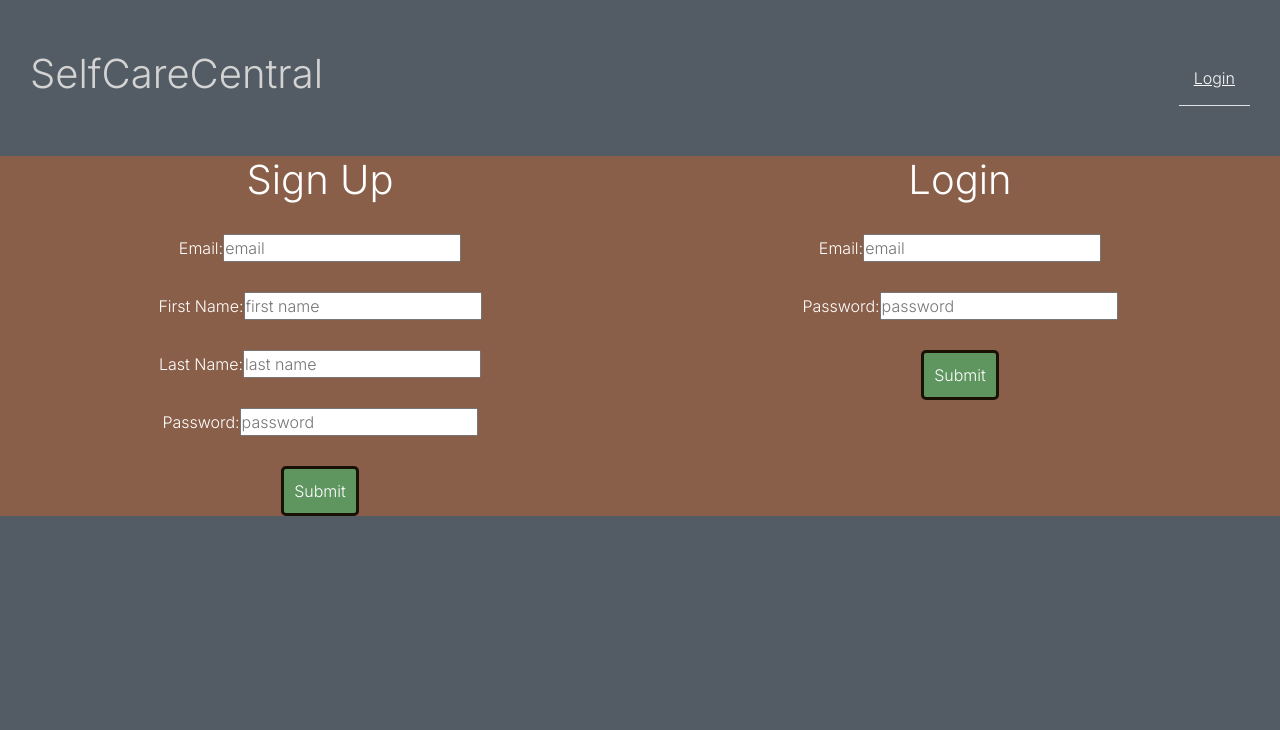
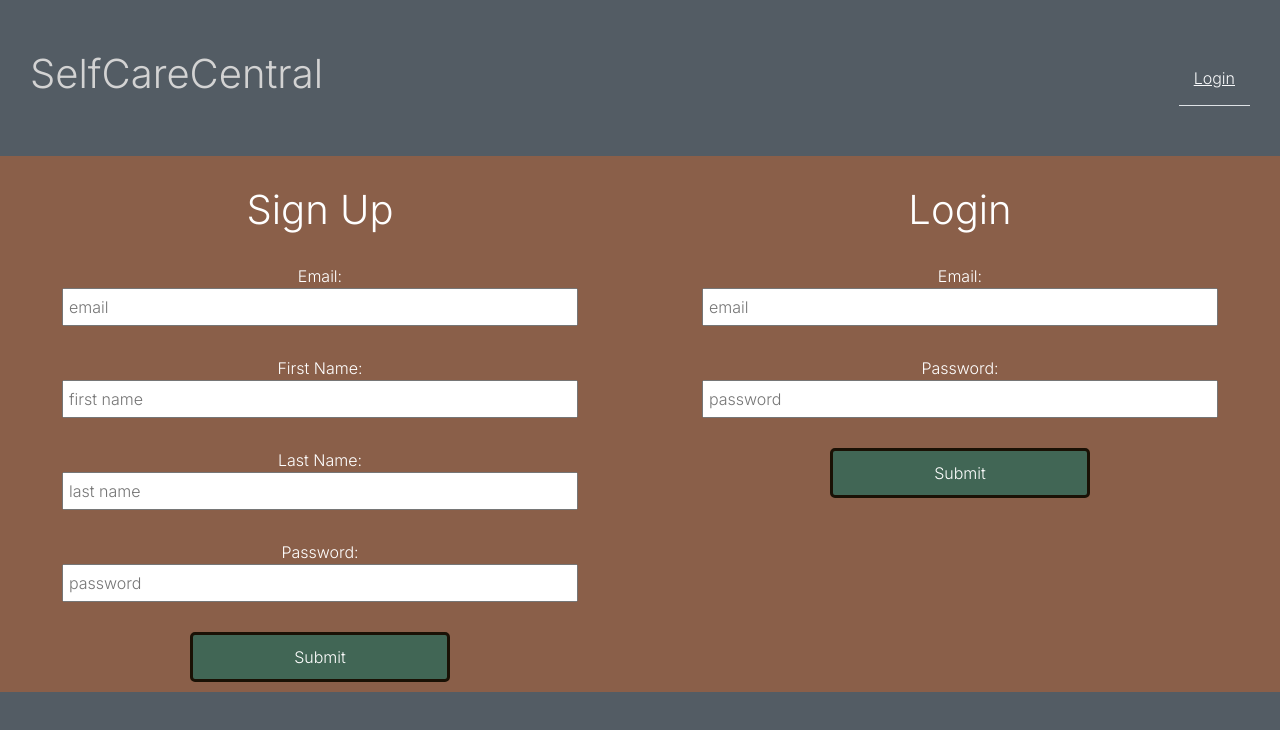
Before and after one commit to hseymo/selfcare, a React (Create React App) app: page /login in a window 1280 px wide. Shown: the top 730 px of the page. Built offline with nearby package versions, Linux system fonts and the light colour scheme; no server answers.

Commit message:
fixed styling for main and login screens; started to fix styling for dashboard

```diff
--- a/src/components/pages/Home/home.css
+++ b/src/components/pages/Home/home.css
@@ -12,7 +12,7 @@ div {
     top: 0;
     left: 0;
     max-width: 99%;
-    height: 1000px;
+    height: 600px;
     background-size: cover;
     background-position: center;
 }
@@ -35,8 +35,8 @@ div {
     border: 3px solid rgb(26, 17, 5);
     color: rgb(255, 255, 255);
     text-align: center;
+}
 
-}
 #root {
     background-color: #916f3da6;
 }
@@ -45,8 +45,11 @@ div {
 .container {
     background-color: #916f3da6;
     position: absolute;
-    margin-top: -900px;
+    margin-top: -300px;
     z-index: 1;
     text-align: center;
     padding: 15px;
+    width: 100%;
+    margin-left: auto;
+    margin-right: auto;
 }
--- a/src/components/pages/dashboard/Dashboard.js
+++ b/src/components/pages/dashboard/Dashboard.js
@@ -134,6 +134,7 @@ export default function Dashboard({token, weekArray}) {
     return (
         <div className="Dashboard">
             <h1>{name}'s Dashboard for the Week</h1>
+            <div className='yourGoals'>
             <h2>Your Goals</h2>
             { isGoals ? (
             <>
@@ -156,7 +157,9 @@ export default function Dashboard({token, weekArray}) {
             ) : (
               <button className='goalsLink' onClick={(e) => {window.location.href = "/profile"}}>Set my goals!</button>
             )}
-            <Link to='/fitness/' className='pageLink'><h2>Fitness</h2></Link>
+            </div>
+
+        <Link to='/fitness/' className='pageLink'><h2>Fitness</h2></Link>
         <table>
         <tr className="dayHeaders">
           <th></th>
@@ -173,7 +176,6 @@ export default function Dashboard({token, weekArray}) {
             link='/fitness'
             results={fitnessEmoji}/>
       </table>
-
       <ul>
       { goalsData.fitness_time != 0 ? (
       <li className='compLi'>You are at {fitnessTime}/{goalsData.fitness_time} of your weekly goal for minutes of exercise!</li>) : (
@@ -185,9 +187,9 @@ export default function Dashboard({token, weekArray}) {
       )}
       </ul>
 
-      <Link to='/sleep/' className='pageLink'><h2>Sleep</h2></Link><Link to='/hydration/' className='pageLink'><h2>Hydration</h2></Link>
 
-        <table>
+      <Link to='/sleep/' className='pageLink'><h2>Sleep</h2></Link>
+      <table>
         <tr className="dayHeaders">
           <th></th>
           <th>Monday <br/> {weekArray[0]}</th>
@@ -202,22 +204,42 @@ export default function Dashboard({token, weekArray}) {
             name='sleep'
             link='/sleep'
             results={sleepEmoji}/>
+        </table>
+
+        <ul>
+        { goalsData.sleep_time != 0 ? (
+      <li className="compLi"> You met your sleep goal {sleepWins} times this week.</li> ) : (
+        <></>
+      )}
+      </ul>
+
+      <Link to='/hydration/' className='pageLink'><h2>Hydration</h2></Link>
+
+        <table>
+        <tr className="dayHeaders">
+          <th></th>
+          <th>Monday <br/> {weekArray[0]}</th>
+          <th>Tuesday <br/> {weekArray[1]}</th>
+          <th>Wednesday <br/> {weekArray[2]} </th>
+          <th>Thursday <br/> {weekArray[3]}</th>
+          <th>Friday <br/> {weekArray[4]}</th>
+          <th>Saturday <br/> {weekArray[5]}</th>
+          <th>Sunday <br/> {weekArray[6]}</th>
+        </tr>
           <DashboardRow
             name='hydration'
             link='/hydration'
             results={hydrationEmoji}/>
         </table>
       <ul>
-        { goalsData.sleep_time != 0 ? (
-      <li className="compLi"> You met your sleep goal {sleepWins} times this week.</li> ) : (
-        <></>
-      )}
       { goalsData.hydration_oz != 0 ? (
       <li className="compLi"> You met your hydration goal {hydrationWins} times this week.</li> ) : (
         <></>
       ) }
       </ul>
-      <h3>Click on a category to see more!</h3>
-        </div>
+
+      <h4>Click on a category to see more!</h4>
+
+    </div>
     );
 }
--- a/src/components/pages/dashboard/dashboard.css
+++ b/src/components/pages/dashboard/dashboard.css
@@ -6,6 +6,7 @@
 .Dashboard {
 text-align: center;
 background: #797d62;
+padding: 10px;
 }
 
 .goalsList {
@@ -46,3 +47,7 @@ th {
     text-decoration: none;
     color: white;
 }
+
+.yourGoals {
+    margin: 10px;
+}
--- a/src/components/pages/login/Login.js
+++ b/src/components/pages/login/Login.js
@@ -82,7 +82,7 @@ const signupSubmit = e=>{
                 onChange={(e) => setSignupData({...signupData,password:e.target.value})}
                 />
                 </div>
-                <button type="submit"                 className='button'>Submit</button>
+                <button type="submit"                 className='submitbutton'>Submit</button>
                 </form>
             </div>
 
@@ -111,7 +111,7 @@ const signupSubmit = e=>{
                 onChange={(e) => setLoginData({...loginData,password:e.target.value})}
                 />
                 </div>
-                <button className='button' type="submit">Submit</button>
+                <button className='loginbutton' type="submit">Submit</button>
                 </form>
             </div>
 
--- a/src/components/pages/login/login.css
+++ b/src/components/pages/login/login.css
@@ -1,13 +1,37 @@
 .loginPageBody {
     display: flex;
+    padding-top: 20px;
     background: #8a5f49;
+    height: 80vh;
+    width: 100vw;
+    display: flex;
+    justify-content: space-around;
+    flex-wrap: wrap;
 }
 
 .signUpSection, .logInSection {
-    width: 50%;
+    width: 45%;
     text-align: center;
+    margin: 10px;
 }
 
-.input, .button {
-    color: black
+.input {
+    color: black;
+    width: 100%;
+    padding: 5px;
 }
+
+.loginbutton, .submitbutton {
+    width: 45%;
+    padding: 10px;
+    background-color: #416655;
+    border-radius: 5px;
+    border: 3px solid rgb(26, 17, 5);
+    color: white;
+}
+
+@media screen and (max-width: 420px) {
+    .signUpSection, .logInSection {
+        width: 90%;
+    }
+}
```
